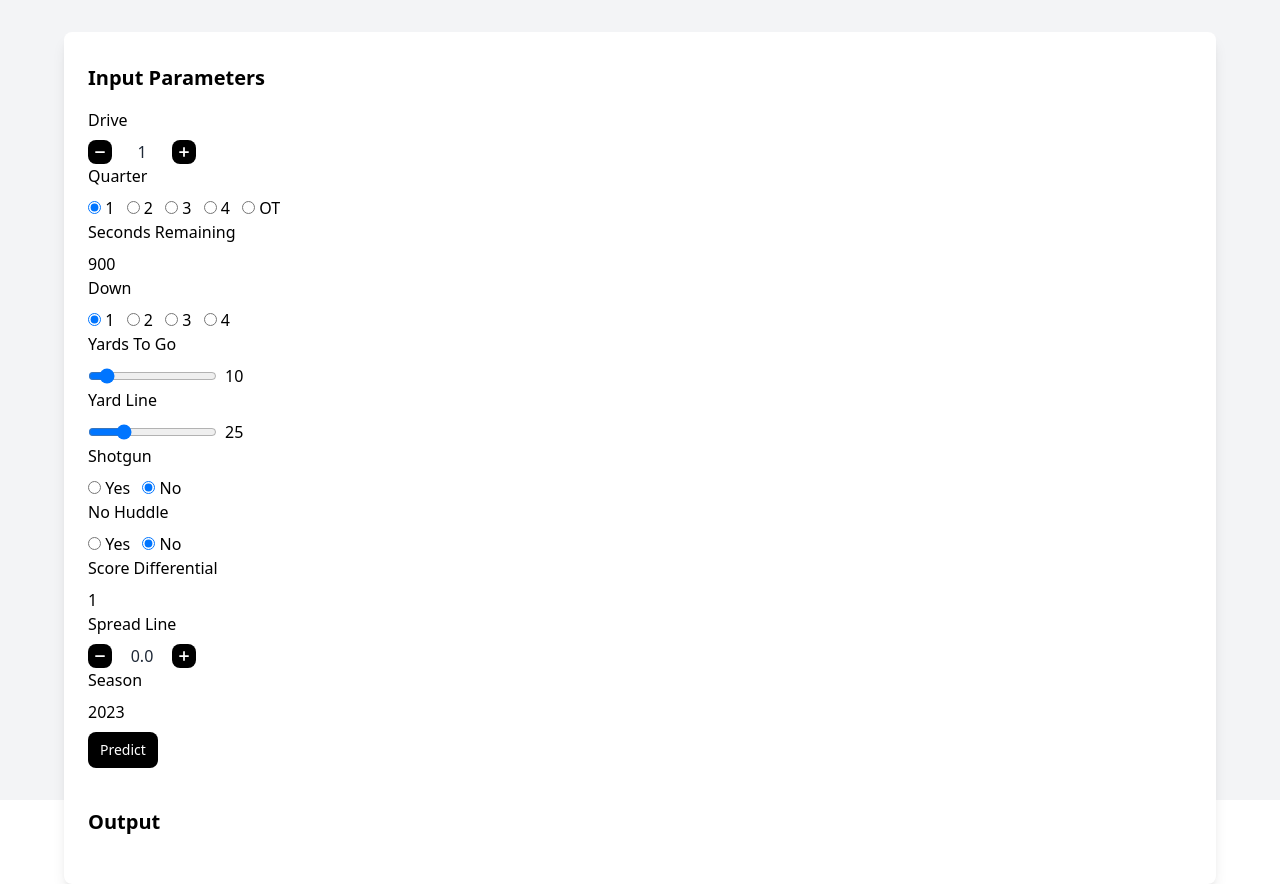
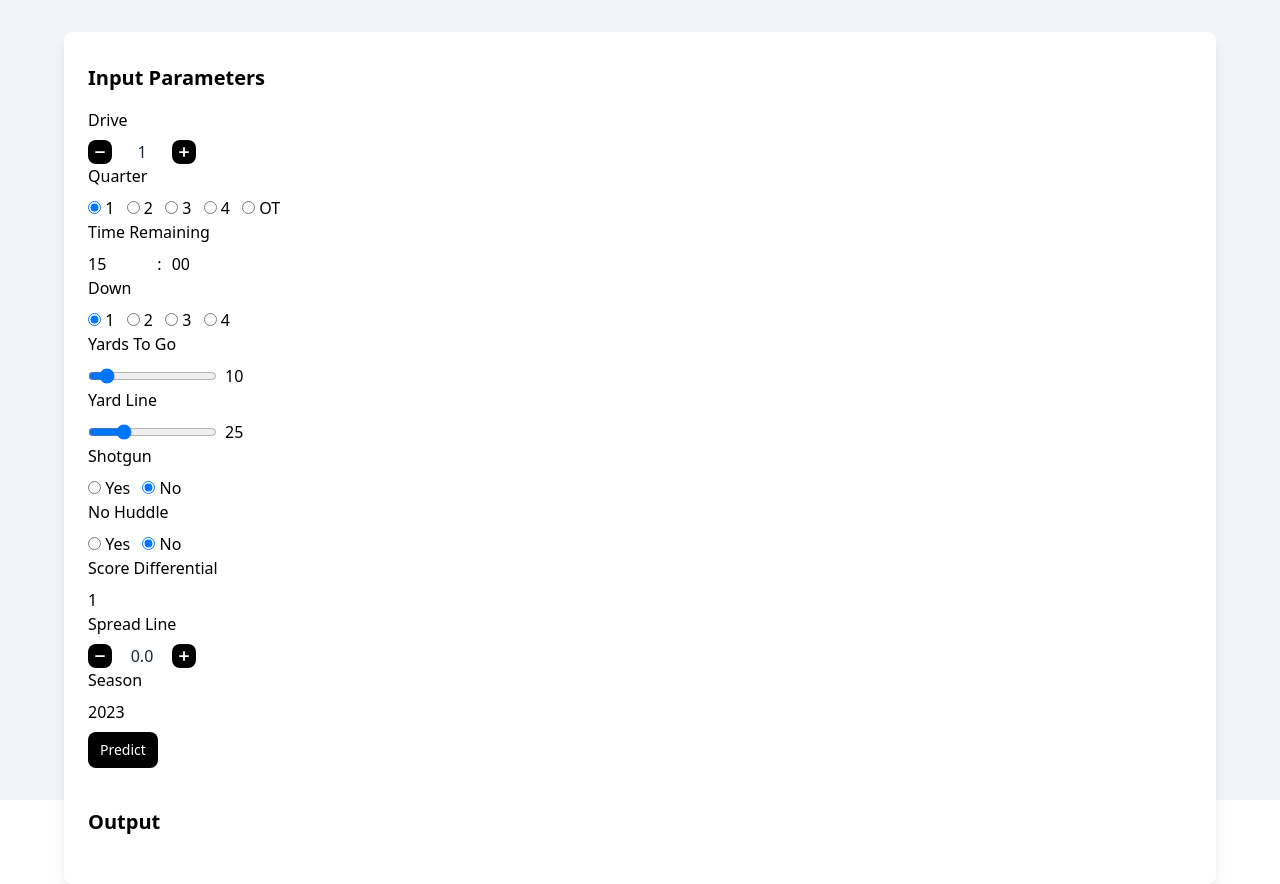
Before and after one commit to hansmissenheim/play-prediction, a Flask app: page / in a window 1280 px wide. Run offline with Flask 3, Linux system fonts and the light colour scheme; some libraries are stand-ins or nearby versions.

Commit message:
Add input for time remaining

```diff
--- a/app/app.py
+++ b/app/app.py
@@ -14,7 +14,7 @@ def predict():
     data = [
         int(request.form.get("drive", 1)),
         int(request.form.get("qtr", 1)),
-        int(request.form.get("quarter_seconds_remaining", 900)),
+        int(request.form.get("minutes", 0)) * 60 + int(request.form.get("seconds", 0)),
         int(request.form.get("down", 1)),
         int(request.form.get("ydstogo", 10)),
         int(request.form.get("yardline_100", 75)),
@@ -24,6 +24,7 @@ def predict():
         float(request.form.get("spread_line", 0.0)),
         int(request.form.get("season", 2023)),
     ]
+    print(data)
     xgb = load_model()
     play_type = xgb.predict([data])
 
--- a/app/static/css/main.css
+++ b/app/static/css/main.css
@@ -787,6 +787,18 @@ video {
   padding-bottom: 2rem;
 }
 
+.pr-2 {
+  padding-right: 0.5rem;
+}
+
+.pr-1 {
+  padding-right: 0.25rem;
+}
+
+.pr-1\.5 {
+  padding-right: 0.375rem;
+}
+
 .text-center {
   text-align: center;
 }
--- a/app/templates/index.html
+++ b/app/templates/index.html
@@ -55,8 +55,16 @@
                 </div>
 
                 <div>
-                    <label class="block font-medium mb-2" for="quarter_seconds_remaining">Seconds Remaining</label>
-                    <input type="number" name="quarter_seconds_remaining" value="900" />
+                    <label class="block font-medium mb-2" for="time_remaining">Time Remaining</label>
+                    <div>
+                        <input
+                            class="[appearance:textfield] [&::-webkit-outer-spin-button]:appearance-none [&::-webkit-inner-spin-button]:appearance-none bg-transparent"
+                            type="number" id="minutes" name="minutes" min="0" max="15" value="15">
+                        <span class="pr-1.5">:</span>
+                        <input
+                            class="[appearance:textfield] [&::-webkit-outer-spin-button]:appearance-none [&::-webkit-inner-spin-button]:appearance-none bg-transparent"
+                            type="number" id="seconds" name="seconds" min="0" max="60" value="00">
+                    </div>
                 </div>
 
                 <div>
```
